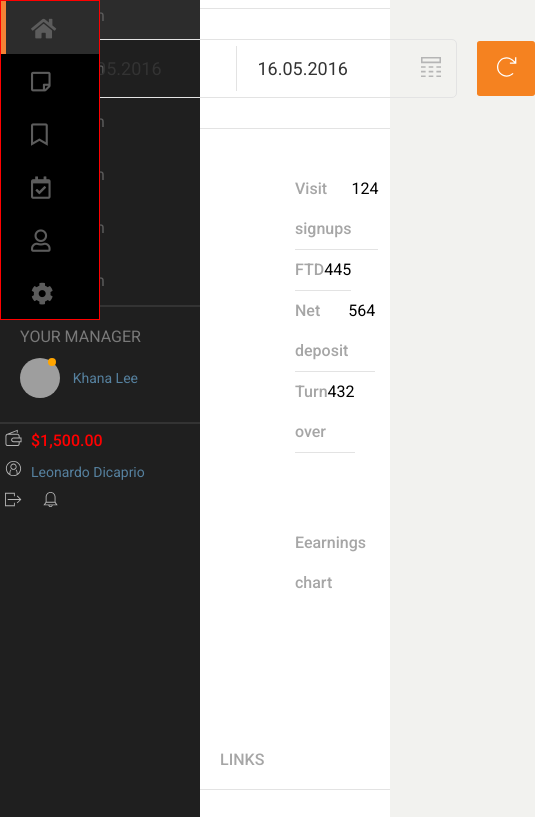
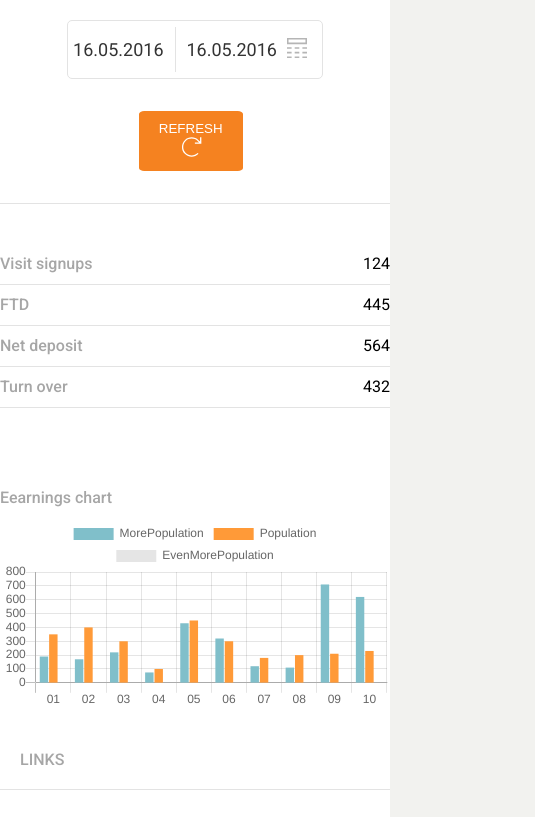
Before and after one commit to dave8git/dashboard-project, a plain HTML site: page index.html in a window 390 px wide. Shown: the part 70-887 px from the top of the page, 535 px wide, since content can reach past the window. Drawn offline with nearby package versions, Linux system fonts and the light colour scheme; grey boxes are pictures that could not be loaded.

Commit message:
add some mobile styles

```diff
--- a/index.html
+++ b/index.html
@@ -92,6 +92,17 @@
                 <p class="gs">GENERAL STATISTIC</p>
                 <div class="content-grey-line"></div>
                 <div class="date-boxes-section-wrapper">
+                    <div class="flex-wrapper-cnt-small">
+                        <div class="date-boxes-wrapper">
+                            <span class="content-date-1">16.05.2016</span>
+                            <div class="content-grey-line-vertical"></div>
+                            <span class="content-date-2">16.05.2016</span><img src="icons/calendar.svg"
+                                class="img-icon-cal">
+                        </div>
+                        <button
+                            class="display-inline-block content-date-button button-orange content-button-orange-size">REFRESH<img
+                                src="icons/refresh.svg" class="img-icon-refresh"></button>
+                    </div>
                     <div class="flex-wrapper-cnt">
                         <div class="date-boxes-wrapper">
                             <span class="content-date-1">16.05.2016</span>
--- a/sass/style.scss
+++ b/sass/style.scss
@@ -625,7 +625,59 @@ textarea:focus {
         display: initial;
     }
 }
-
+@media (min-width: 769px) {
+    .flex-wrapper-cnt-small {
+        display: none;
+    }
+}
+@media (max-width: 768px) {
+   #sideMenu {
+        display: none;
+   }
+   .content-1 {
+       margin-right: 0;
+       margin-left: 0;
+       width: 100%;
+   }
+   .content {
+       margin: 0;
+   }
+   #content-wrapper .content {
+       margin: 0;
+   }
+   #content-wrapper .content .container-stat-section {
+        width: 100%;
+    }
+    .row {
+        display: -ms-flexbox;
+        display: flex;
+        /* flex-wrap: wrap; */
+        flex-direction: column;
+    }
+    #content-wrapper .content .flex-wrapper-cnt {
+        display: none;
+    }
+    #content-wrapper .content .content-date-1 {
+        padding-left: 5px;
+        padding-right: 5px;
+    }
+    #content-wrapper .content .content-date-2 {
+        padding-left: 5px;
+        padding-right: 45px;
+    }
+    #content-wrapper .content .content-button-orange-size {
+        width: 104px;
+        /* margin-top: 32px; */
+        margin-bottom: 32px;
+    }
+    #content-wrapper .content .date-boxes-wrapper {
+       margin-right: 0px;
+       margin-bottom: 0px;
+    }
+    #content-wrapper .content .content-button-orange-size {
+        margin-left: 28%;
+    }
+}
 .content-2 {
     margin-bottom: 77px;
 }
```
Also changed, not shown: css/style.css, 1 other file.
